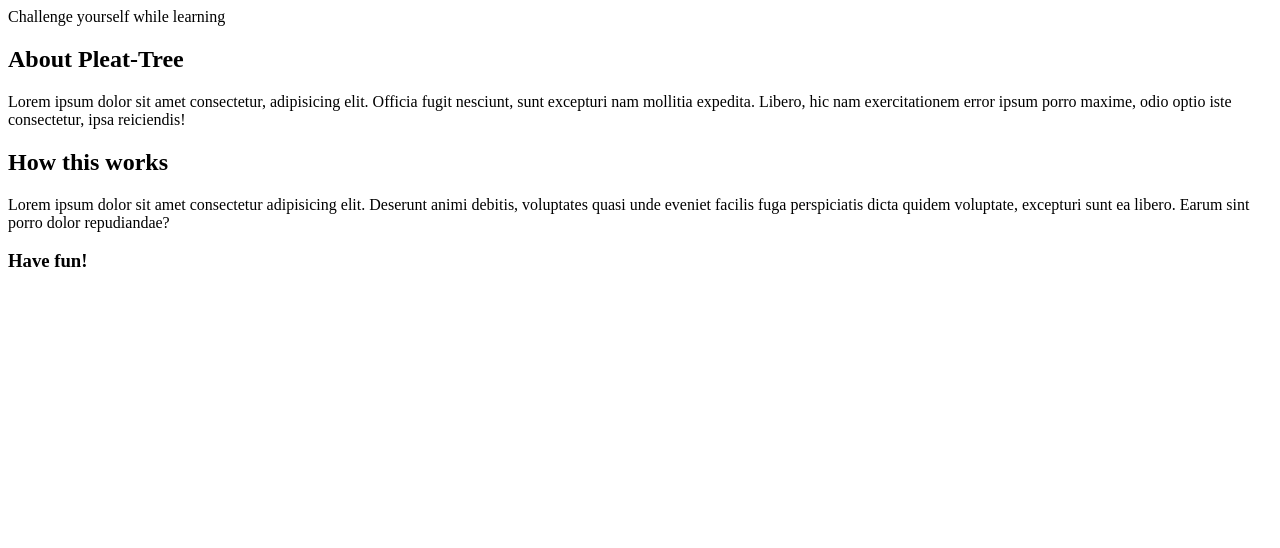
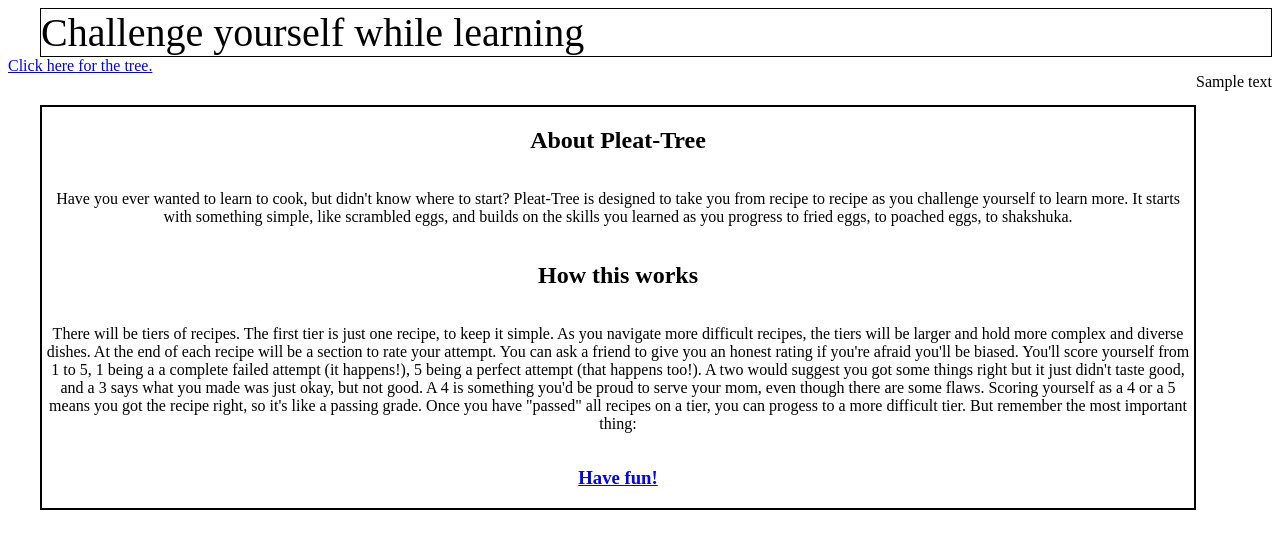
Before and after one commit to Atlas-Lofton/pleat_tree, a plain HTML site: page index.html in a window 1280 px wide. Drawn offline with Linux system fonts and the light colour scheme.

```diff
--- /dev/null
+++ b/css/style.css
@@ -0,0 +1,33 @@
+.header {
+    margin-left: 2rem;
+    border: 1px solid black;
+    display: flex;
+    font-size: 250%;
+}
+.banner {
+
+        margin-left: 2rem;
+        border: 1px solid black;
+        display: flex;
+        font-size: 200%;
+
+}
+.link {
+        display: flex;
+        border: 1 px solid black;
+        float: left;
+    }
+.chart {
+    float: right;
+}
+.article {
+    margin-top: 3rem;
+    margin-left: 2rem;
+    border: 2px solid black;
+    display: flex;
+    flex-wrap: wrap;
+    flex-shrink: 1;
+    flex-direction: column;
+    text-align: center;
+    justify-content: center;
+}
--- a/index.html
+++ b/index.html
@@ -5,22 +5,35 @@
     <meta name="viewport" content="width=device-width, initial-scale=1.0">
     <title>Pleat-Tree</title>
     <!-- link rel="shortcut icon" href="icon" type="image/x-icon" / -->
-     <!-- link rel="stylesheet" href="css" -->
+     <link rel="stylesheet" href="css/style.css">
 </head>
 <body>
    <header class="header"> Challenge yourself while learning</header>
    <div class="link">
     <!-- link to start the recipe tree for returning users who don't wish to scroll to the bottom of the page.. -->
+     <a href="tier1.html"> Click here for the tree.</a>
    </div>
    <div class="chart">
+    <p>Sample text</p>
     <!--chart representing completion will go here. -->
    </div>
    <article class="article"> <!--recipes will be in articles and have an article class-->
     <H1>About Pleat-Tree</H1>
-    <p>Lorem ipsum dolor sit amet consectetur, adipisicing elit. Officia fugit nesciunt, sunt excepturi nam mollitia expedita. Libero, hic nam exercitationem error ipsum porro maxime, odio optio iste consectetur, ipsa reiciendis! </p>
+    <p>Have you ever wanted to learn to cook, but didn't know where to start? Pleat-Tree is designed to take you
+        from recipe to recipe as you challenge yourself to learn more. It starts with something simple, like scrambled eggs,
+        and builds on the skills you learned as you progress to fried eggs, to poached eggs, to shakshuka.
+    </p>
     <h2>How this works</h2>
-    <p>Lorem ipsum dolor sit amet consectetur adipisicing elit. Deserunt animi debitis, voluptates quasi unde eveniet facilis fuga perspiciatis dicta quidem voluptate, excepturi sunt ea libero. Earum sint porro dolor repudiandae?</p>
-    <h3> Have fun!</h3> <!--another link to the tree will be here, so users don't have to scroll up after reading. -->
+    <p> There will be tiers of recipes. The first tier is just one recipe, to keep it simple. As you navigate more difficult recipes,
+        the tiers will be larger and hold more complex and diverse dishes.
+        At the end of each recipe will be a section to rate your attempt. You can ask a friend to give you an honest rating
+        if you're afraid you'll be biased. You'll score yourself from 1 to 5, 1 being a a complete failed attempt (it happens!), 5 being a perfect attempt
+        (that happens too!). A two would suggest you got some things right but it just didn't taste good, and a 3 says what
+        you made was just okay, but not good. A 4 is something you'd be proud to serve your mom, even though there are some
+        flaws. Scoring yourself as a 4 or a 5 means you got the recipe right, so it's like a passing grade. Once you have "passed" all
+        recipes on a tier, you can progess to a more difficult tier. But remember the most important thing:
+    </p>
+    <h3> <a href="tier1.html">Have fun!</a></h3> <!--another link to the tree will be here, so users don't have to scroll up after reading. -->
 </article>
 
 </body>
```
Also changed, not shown: javascript/tier1.js (added, +10 -0 lines), tier1.html (+14 -6 lines), tier2.html (+19 -2 lines), tier3.html (+18 -6 lines).
